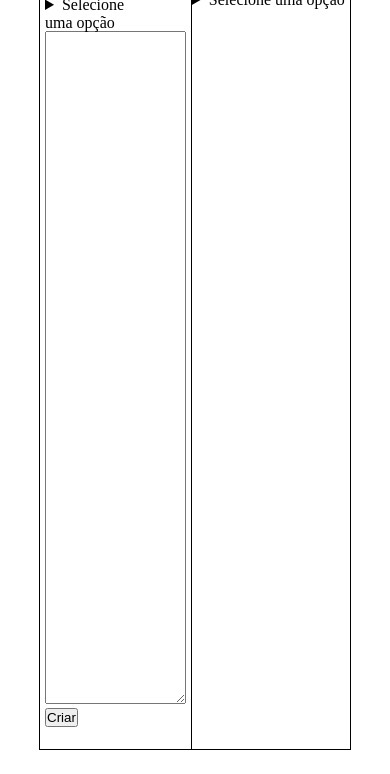
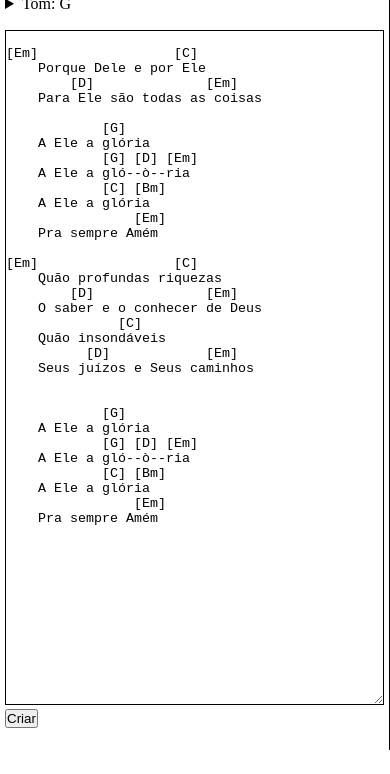
Before and after one commit to dennetwebdesigner/cifras, a website: page src/public/index.html in a window 390 px wide. Shown: the part 70-844 px from the top of the page. Drawn offline with Linux system fonts and the light colour scheme.

Commit message:
resolve mobile version 1

```diff
--- a/src/index.js
+++ b/src/index.js
@@ -2,6 +2,8 @@ import cors from "cors";
 import ejs from "ejs";
 import express from "express";
 import { resolve } from "path";
+
+const port = process.env.PORT || 4000;
 
 const app = express();
 app.use(cors());
@@ -16,6 +18,6 @@ app.get("/", async (req, res) => {
   return res.render("index.html");
 });
 
-app.listen(3000, () => {
-  console.log("Servidor rodando em http://localhost:3000");
+app.listen(port, () => {
+  console.log("Servidor rodando em port: " + port);
 });
--- a/src/public/index.css
+++ b/src/public/index.css
@@ -11,6 +11,7 @@ main {
   border: 1px solid black;
   margin: 5px auto;
   display: flex;
+  overflow-y: auto;
 }
 
 h1 {
@@ -33,7 +34,7 @@ h1 {
 
 }
 
-.add-cifra details {
+.show-btn-tons {
   width: 70%;
   height: 35px;
   background-color: white;
@@ -41,13 +42,13 @@ h1 {
   position: relative;
 }
 
-.add-cifra details summary {
+.show-btn-tons summary {
   width: 100%;
   height: 30px;
 
 }
 
-.add-cifra details div {
+.show-btn-tons div {
   width: 100%;
   position: absolute;
   z-index: 3;
@@ -58,7 +59,7 @@ h1 {
   flex-wrap: wrap;
 }
 
-.add-cifra details div button {
+.btn_selected_nt {
   width: 40px;
   padding-top: 5px;
   padding-bottom: 5px;
@@ -67,10 +68,12 @@ h1 {
 
 }
 
-
+.container-cifra {
+  width: 50%;
+}
 
 #show-cifra {
-  width: 50%;
+  width: 100%;
   height: 100%;
   padding: 10px;
 
@@ -79,7 +82,29 @@ h1 {
 .acorde {
   font-weight: bolder;
   color: #ffa600;
-  font-size: 18px;
   text-shadow: 1px 1px px #000000
     /* Traçado nas letras */
 }
+
+@media screen and (max-width: 700px) {
+
+  main {
+    width: 100%;
+    border: none;
+    flex-wrap: wrap;
+
+
+  }
+
+  .container-cifra,
+  .add-cifra {
+    width: 100%;
+  }
+
+  .add-cifra textarea {
+    border: 1px solid black;
+  }
+
+
+
+}
--- a/src/public/index.html
+++ b/src/public/index.html
@@ -13,20 +13,22 @@
   <main>
 
     <form class="add-cifra" id="add-cifra">
-      <details>
+      <details class="show-btn-tons">
         <summary id="tom-created">Selecione uma opção</summary>
         <div id="show-tons">
 
         </div>
       </details>
 
-      <textarea name="writecifra" id=""></textarea>
+      <textarea name="writecifra" id="writecifra">
+
+      </textarea>
       <button>Criar</button>
     </form>
 
     <section id="container-cifra">
-      <details>
-        <summary id="tom-selected">Selecione uma opção</summary>
+      <details class="show-btn-tons">
+        <summary id="tom-selected">transpor Selecione uma opção</summary>
         <div id="select-tons">
 
         </div>
@@ -37,16 +39,8 @@
 
   <script src="/settings.js"></script>
   <script>
-    const addCifraEl = document.querySelector("#add-cifra")
-    const showTonsEl = document.querySelector("#show-tons")
-    const tomCreatedEl = document.querySelector("#tom-created")
-    const showCifraEl = document.querySelector("#show-cifra")
-    const tomSelectedEl = document.querySelector("#tom-selected")
-    const showSelectedEl = document.querySelector("#select-tons")
 
-    let tomSelected = ""
-    let tomCreated = ""
-    let cifraHTML =
+
 
     // MOSTRAR BOTÔES Com TONS
 
@@ -69,7 +63,7 @@
       }
 
       const btn_show_nt = document.createElement("button")
-        btn_show_nt.classList.add("btn_show_nt")
+      btn_show_nt.classList.add("btn_selected_nt")
       btn_show_nt.innerHTML = nota
       btn_show_nt.setAttribute("type", "button");
       btn_show_nt.onclick = (e) => {
--- a/src/public/settings.js
+++ b/src/public/settings.js
@@ -50,3 +50,56 @@ function transporTexto(texto, tomOrig, tomDest) {
     return `[${novo}]`;
   });
 }
+
+const addCifraEl = document.querySelector("#add-cifra");
+const showTonsEl = document.querySelector("#show-tons");
+const tomCreatedEl = document.querySelector("#tom-created");
+const showCifraEl = document.querySelector("#show-cifra");
+const tomSelectedEl = document.querySelector("#tom-selected");
+const showSelectedEl = document.querySelector("#select-tons");
+
+let tomSelected = "";
+let tomCreated = "G";
+let cifraHTML = "";
+
+tomCreatedEl.innerHTML = "Tom: " + tomCreated;
+
+const cifraExemplo = `
+[Em]                 [C]
+    Porque Dele e por Ele
+        [D]              [Em]
+    Para Ele são todas as coisas
+
+            [G]
+    A Ele a glória
+            [G] [D] [Em]
+    A Ele a gló--ò--ria
+            [C] [Bm]
+    A Ele a glória
+                [Em]
+    Pra sempre Amém
+
+[Em]                 [C]
+    Quão profundas riquezas
+        [D]              [Em]
+    O saber e o conhecer de Deus
+              [C]
+    Quão insondáveis
+          [D]            [Em]
+    Seus juízos e Seus caminhos
+
+
+            [G]
+    A Ele a glória
+            [G] [D] [Em]
+    A Ele a gló--ò--ria
+            [C] [Bm]
+    A Ele a glória
+                [Em]
+    Pra sempre Amém
+
+
+`;
+
+const writecifraEl = document.querySelector("#writecifra");
+writecifraEl.innerHTML = cifraExemplo;
```
Lines whose indentation alone changed are shown as unchanged.
